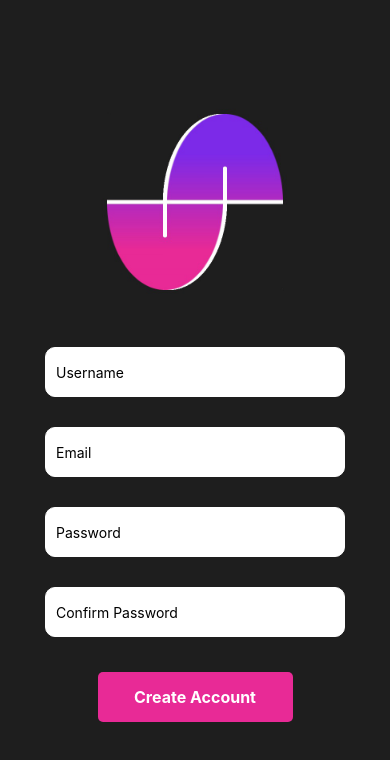
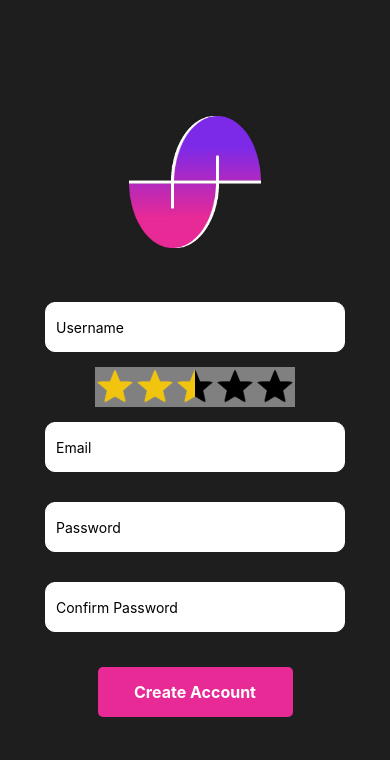
Before and after one commit to Kealen-Pillay/SportsHub, a React Native app: screen /Register in a window 390 px wide. Shown: the top 760 px of the page. Built offline with nearby package versions, Linux system fonts and the light colour scheme; no server answers.

Commit message:
Added rating

```diff
--- a/components/screens/registerscreen/RegisterScreen.js
+++ b/components/screens/registerscreen/RegisterScreen.js
@@ -11,6 +11,7 @@ import {
 import { auth } from "../../../firebase";
 import { firestore } from "../../../firestore";
 import { useNavigation } from "../../../node_modules/@react-navigation/core";
+import { Rating } from "react-native-ratings";
 
 const RegisterScreen = () => {
   const [username, setUsername] = useState("");
@@ -18,7 +19,6 @@ const RegisterScreen = () => {
   const [password, setPassword] = useState("");
   const [confpassword, setConfpassword] = useState("");
   const [rating, setRating] = useState("");
-  const [profileimg, setProfileimg] = useState("");
 
   const navigation = useNavigation();
 
@@ -64,7 +64,7 @@ const RegisterScreen = () => {
       .add({
         username: username,
         email: email,
-        rating: 3,
+        rating: rating,
         profileimg: "test",
       })
       .then(function (docRef) {
@@ -88,6 +88,11 @@ const RegisterScreen = () => {
       });
   };
 
+
+  const ratingCompleted = (rating) => {
+    console.log("Rating is: " + rating);
+  };
+
   return (
     <KeyboardAvoidingView style={styles.container}>
       <Image
@@ -101,6 +106,15 @@ const RegisterScreen = () => {
           value={username}
           onChangeText={(text) => setUsername(text)}
         />
+
+        <Rating
+          type="custom"
+          onFinishRating={(rating) => setRating(rating)}
+          ratingBackgroundColor={"black"}
+          readonly={false}
+          tintColor={"grey"}
+        />
+
         <TextInput
           style={styles.text}
           placeholder="Email"
@@ -158,8 +172,8 @@ const styles = StyleSheet.create({
   },
   logo: {
     marginBottom: 30,
-    width: 200,
-    height: 200,
+    width: 150,
+    height: 150,
   },
   button: {
     backgroundColor: "#E82A96",
--- a/package.json
+++ b/package.json
@@ -23,8 +23,8 @@
     "react-native-ratings": "^8.1.0",
     "react-native-safe-area-context": "3.3.2",
     "react-native-screens": "~3.10.1",
-    "react-native-web": "0.17.1",
-    "react-native-svg": "12.1.1"
+    "react-native-svg": "12.1.1",
+    "react-native-web": "0.17.1"
   },
   "devDependencies": {
     "@babel/core": "^7.12.9",
```
